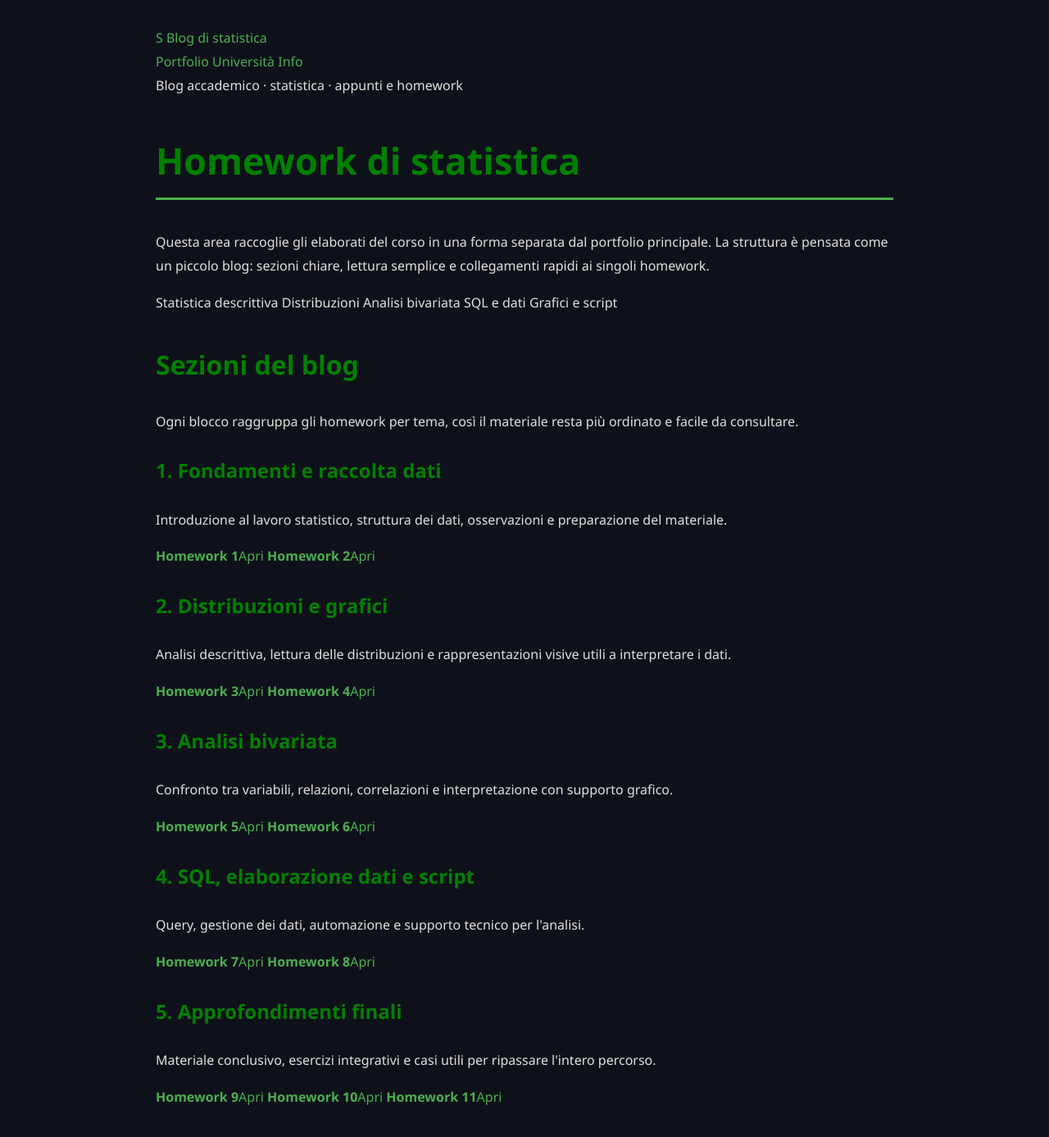
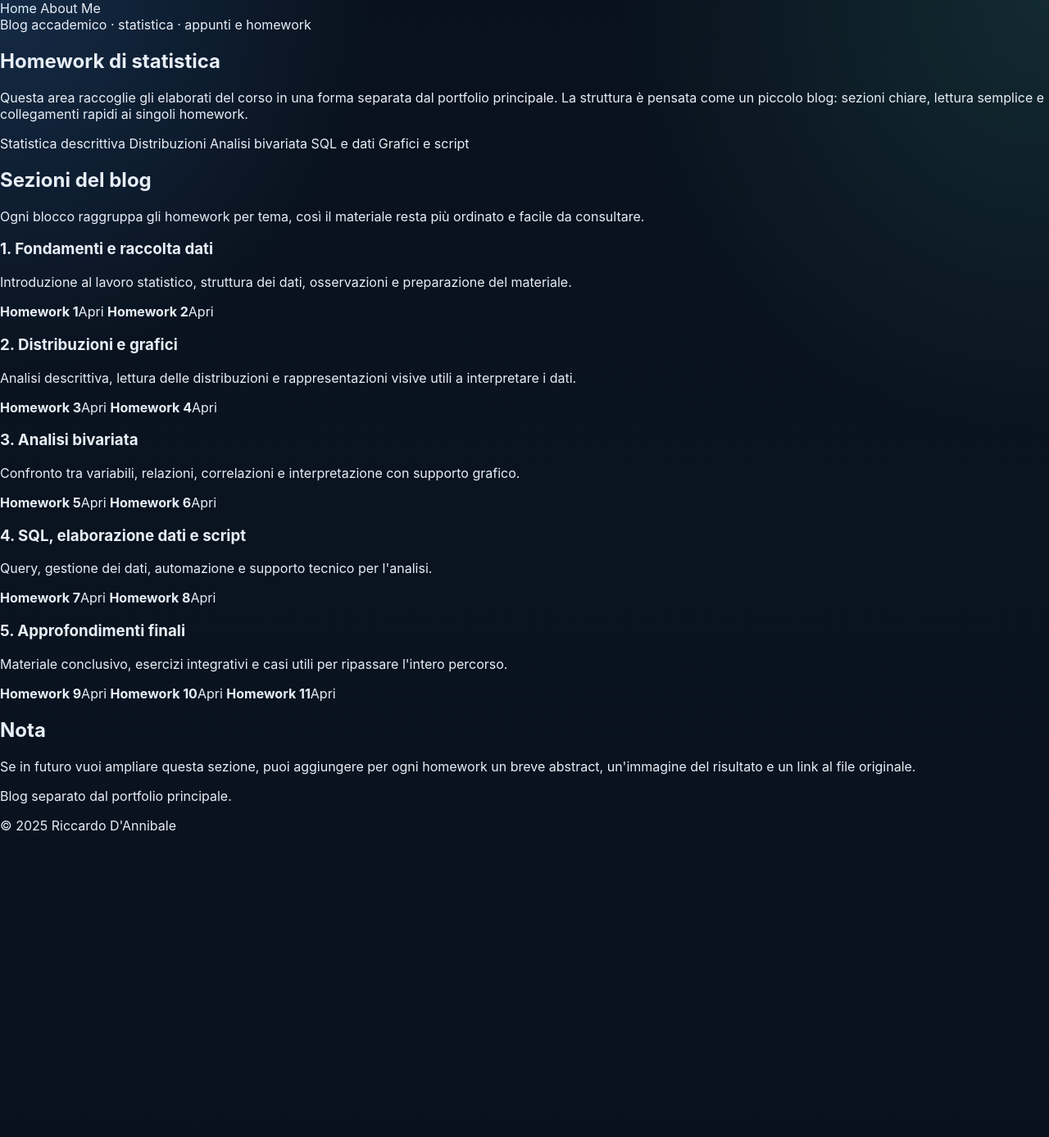
Before and after one commit to ricky2905/ricky2905.github.io, a Jekyll site: the page built from HOMEWORK/index.md, in a window 1280 px wide and 1400 px high. Shown: the top 1387 px of the window at 82% size. Built offline with Jekyll 4.4.1, drawn with Linux system fonts in a browser that asks for light colours.

Commit message:
Update homework.html

```diff
--- a/_layouts/homework.html
+++ b/_layouts/homework.html
@@ -1,28 +1,25 @@
-<!doctype html>
-<html lang="it">
+<!DOCTYPE html>
+<html lang="en">
 <head>
   <meta charset="utf-8">
+  <title>{{ page.title }} | {{ site.title }}</title>
   <meta name="viewport" content="width=device-width, initial-scale=1">
-  <title>{{ page.title | default: site.title }}</title>
-  <link rel="preconnect" href="https://fonts.googleapis.com">
-  <link rel="preconnect" href="https://fonts.gstatic.com" crossorigin>
-  <link href="https://fonts.googleapis.com/css2?family=Inter:wght@400;500;600;700;800&display=swap" rel="stylesheet">
-  <link rel="stylesheet" href="{{ '/assets/css/homework.css' | relative_url }}">
+  <link rel="stylesheet" href="{{ '/assets/css/style.css' | relative_url }}">
 </head>
 <body>
-  <div class="hw-wrap">
-    <header class="hw-top">
-      <a class="hw-brand" href="{{ '/' | relative_url }}">
-        <span class="hw-mark">S</span>
-        <span>Blog di statistica</span>
-      </a>
-      <nav class="hw-nav">
-        <a href="{{ '/' | relative_url }}">Portfolio</a>
-        <a href="{{ '/universita/' | relative_url }}">Università</a>
-        <a href="{{ '/info/' | relative_url }}">Info</a>
-      </nav>
-    </header>
-    <main>{{ content }}</main>
-  </div>
+  <header>
+    <nav class="topnav">
+      <a href="{{ '/' | relative_url }}">Home</a>
+      <a href="{{ '/about/' | relative_url }}">About Me</a>
+    </nav>
+  </header>
+
+  <main>
+    {{ content }}
+  </main>
+
+  <footer>
+    <p>© 2025 Riccardo D'Annibale</p>
+  </footer>
 </body>
 </html>
```
